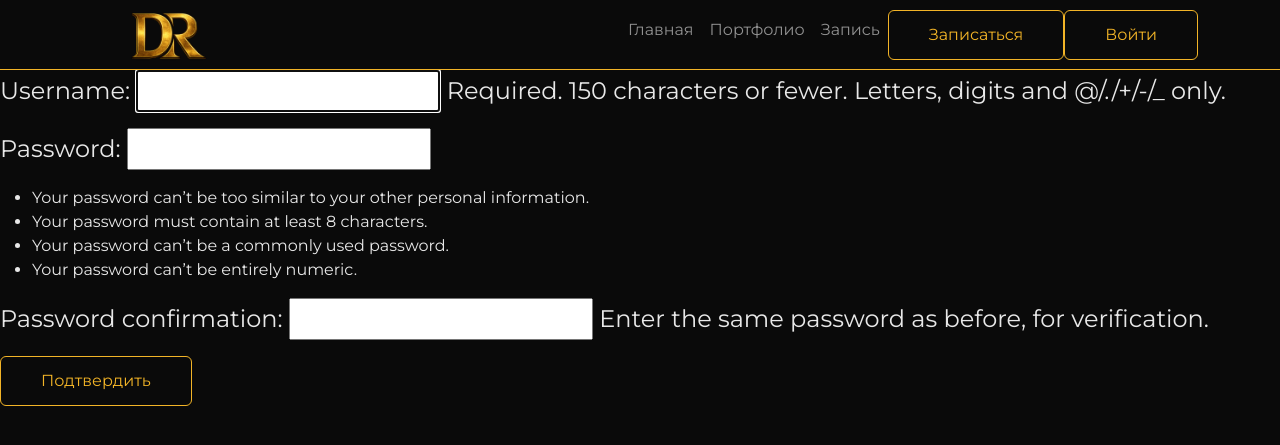
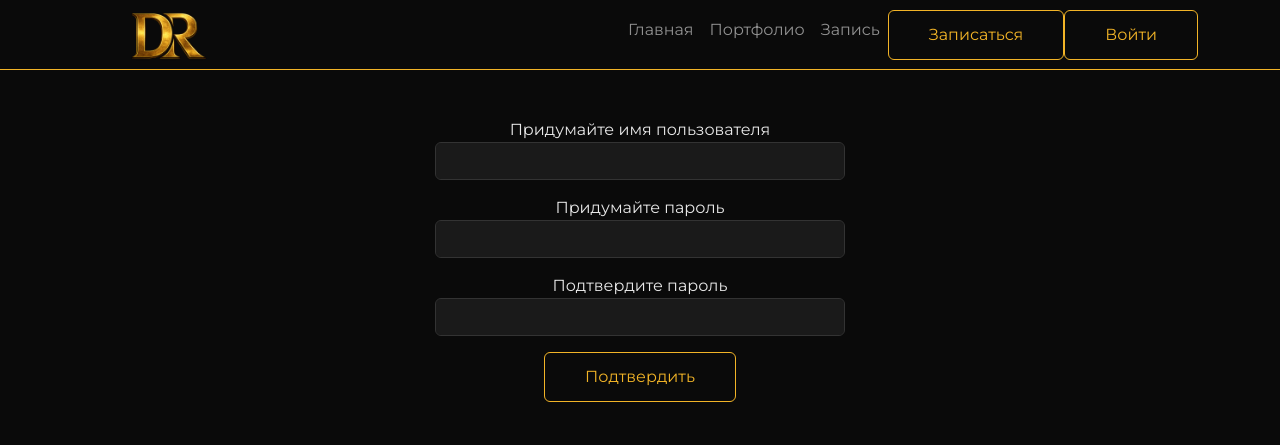
Before and after one commit to dmitrylunar/stando, a Django app: page /accounts/regiser/ in a window 1280 px wide. Shown: the top 445 px of the page. Run offline with Django 5.2, Linux system fonts and the light colour scheme; some web fonts are replaced.

Commit message:
Style login and register forms, add error display

```diff
--- a/config/settings.py
+++ b/config/settings.py
@@ -114,11 +114,13 @@ AUTH_PASSWORD_VALIDATORS = [
 # Internationalization
 # https://docs.djangoproject.com/en/5.2/topics/i18n/
 
-LANGUAGE_CODE = 'en-us'
+LANGUAGE_CODE = 'ru-RU'
 
 TIME_ZONE = 'UTC'
 
 USE_I18N = True
+
+USE_L10N = True
 
 USE_TZ = True
 
--- a/static/css/style.css
+++ b/static/css/style.css
@@ -53,15 +53,34 @@ body {
     background-color: var(--color-gold);
     border-color: var(--color-gold);
     color: #0a0a0a;
-  }
+}
+
+.btn-primary:active {
+    background-color: var(--color-gold) !important;
+    border-color: var(--color-gold) !important;
+    color: #0a0a0a !important;
+}
 
 h1 {
     font-family: 'Playfair Display', serif;
     color: var(--color-gold);
     letter-spacing: 0.08em;
     font-size: 4rem
-  }
+}
 
 p {
     font-size: 1.5rem;
 }
+
+.form-control {
+    background-color: #1a1a1a;
+    color: var(--color-text);
+    border-color: #333;
+}
+
+.form-control:focus {
+    background-color: #1a1a1a;
+    color: var(--color-text);
+    border-color: var(--color-gold);
+    box-shadow: 0 0 0 0.2rem rgba(242, 180, 39, 0.25);
+}
--- a/templates/accounts/register.html
+++ b/templates/accounts/register.html
@@ -1,7 +1,33 @@
 {% extends "base.html" %}
 
 {% block content %}
-    <form method="post">{% csrf_token %}{{form.as_p}}
-        <button class="btn btn-primary">Подтвердить</button>
-    </form>
+        <div class="text-center row justify-content-center mt-5">
+            <div class="col-md-4">
+                {% if form.errors %}
+                    <div class="text-danger">
+                        {% for field in form %}
+                            {% for error in field.errors %}
+                                <div class="text-danger mb-1">{{ error }}</div>
+                            {% endfor %}
+                        {% endfor %}
+                    </div>
+                {% endif %}
+                <form method="post">
+                    {% csrf_token %}
+                    <div class="mb-3">
+                        <label for='id_username'>Придумайте имя пользователя</label>
+                        <input type="text" name="username" id="id_username" class="form-control">
+                    </div>
+                    <div class="mb-3">
+                        <label for="id_password">Придумайте пароль</label>
+                        <input type="password" name="password1" id="id_password" class="form-control">
+                    </div>
+                    <div class="mb-3">
+                        <label for="id_password2">Подтвердите пароль</label>
+                        <input type="password" name="password2" id="id_password2" class="form-control">
+                    </div>
+                    <button class="btn btn-primary">Подтвердить</button>
+                </form>
+            </div>
+        </div>
 {% endblock %}
```
Also changed, not shown: templates/registration/login.html (+29 -4 lines).
